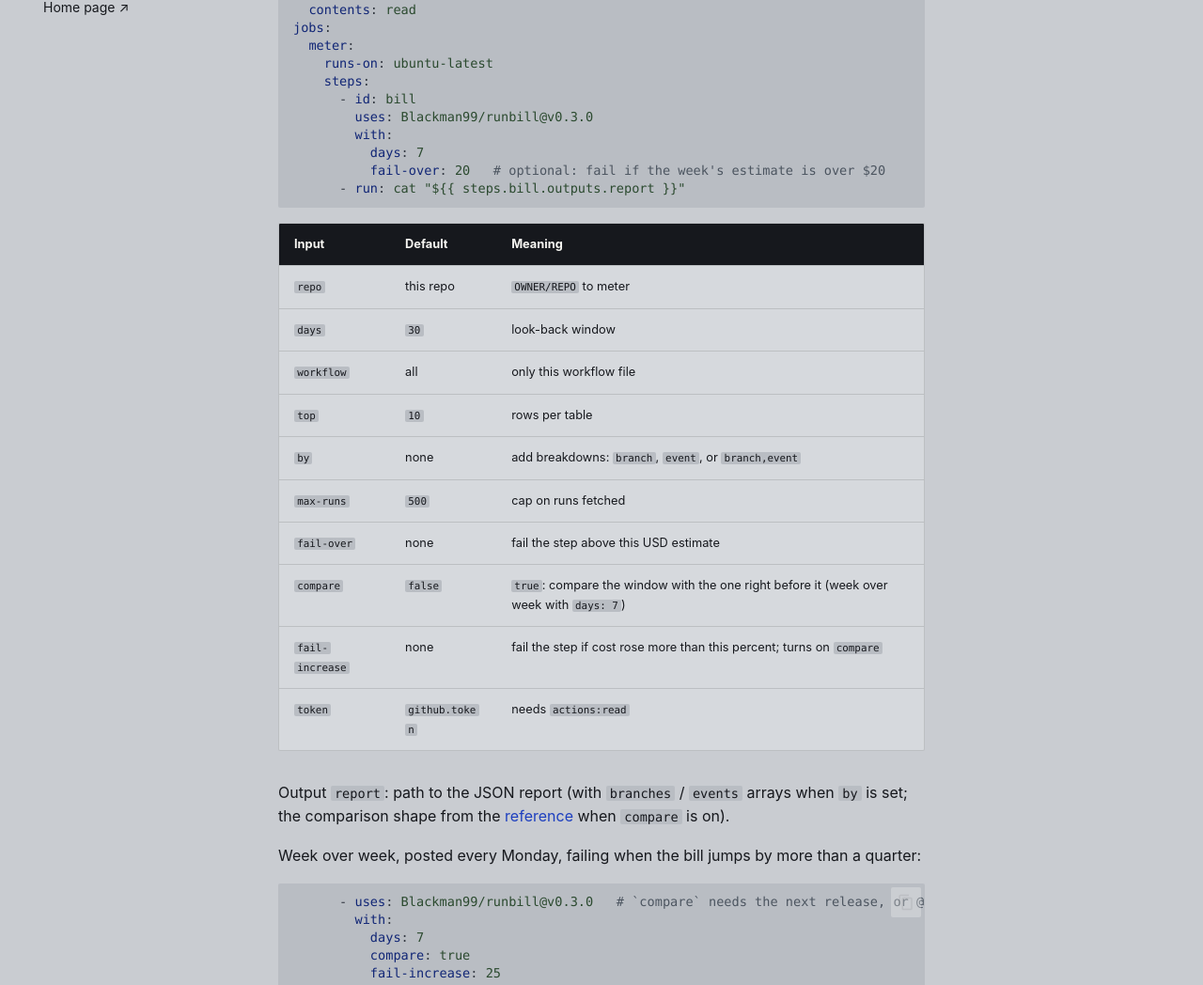
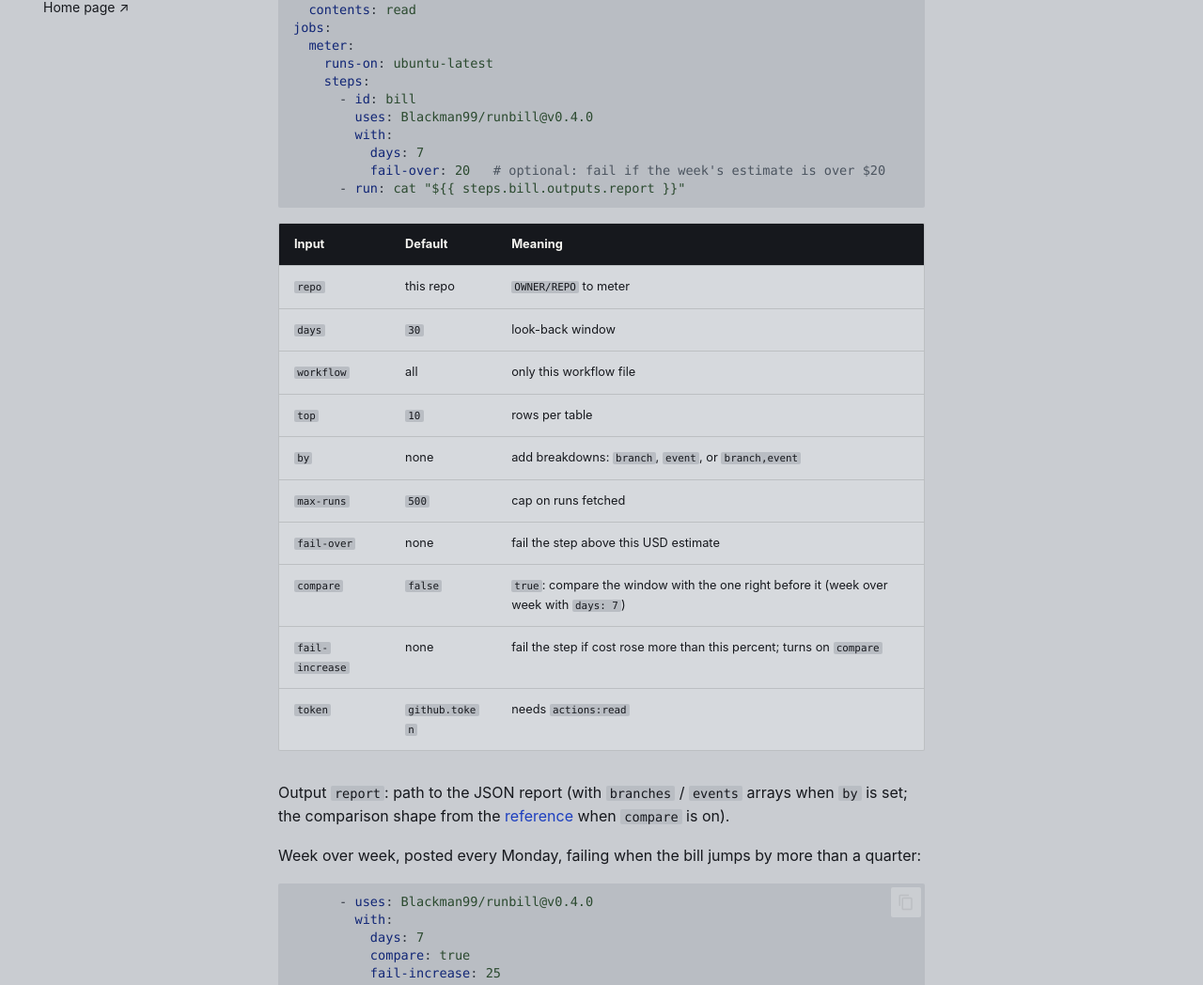
Before and after one commit to Blackman99/runbill, an MkDocs documentation site: the page built from docs/action.md, in a window 1280 px wide and 1400 px high. Shown: the part 349-1397 px from the top of the window at 94% size. Built offline with MkDocs 1.6.1 and Material for MkDocs 9.7.7, drawn with Linux system fonts in a browser that asks for light colours; some web fonts are replaced; comment, search, counter and statistics services are not loaded.

Commit message:
release: v0.4.0 (#17)

````diff
--- a/docs/action.md
+++ b/docs/action.md
@@ -15,7 +15,7 @@
     runs-on: ubuntu-latest
     steps:
       - id: bill
-        uses: Blackman99/runbill@v0.3.0
+        uses: Blackman99/runbill@v0.4.0
         with:
           days: 7
           fail-over: 20   # optional: fail if the week's estimate is over $20
@@ -41,7 +41,7 @@
 Week over week, posted every Monday, failing when the bill jumps by more than a quarter:
 
 ```yaml
-      - uses: Blackman99/runbill@v0.3.0   # `compare` needs the next release, or @main
+      - uses: Blackman99/runbill@v0.4.0
         with:
           days: 7
           compare: true
--- a/pyproject.toml
+++ b/pyproject.toml
@@ -4,7 +4,7 @@
 
 [project]
 name = "runbill"
-version = "0.3.0"
+version = "0.4.0"
 description = "Which GitHub Actions workflow and job is eating your minutes? Per-workflow and per-job billed minutes and cost, from the runs API."
 readme = "README.md"
 requires-python = ">=3.9"
--- a/src/runbill/__init__.py
+++ b/src/runbill/__init__.py
@@ -1,2 +1,2 @@
 """runbill: per-workflow and per-job GitHub Actions minutes and cost, from the runs API."""
-__version__ = "0.3.0"
+__version__ = "0.4.0"
````
Also changed, not shown: CHANGELOG.md (+1 -1 lines), README.md (+1 -1 lines), docs/blog/per-workflow-minutes-zh.md (+1 -1 lines), docs/blog/per-workflow-minutes.md (+1 -1 lines), docs/install.md (+1 -1 lines), .github/release-notes/v0.4.0.md (added), site/index.html.
